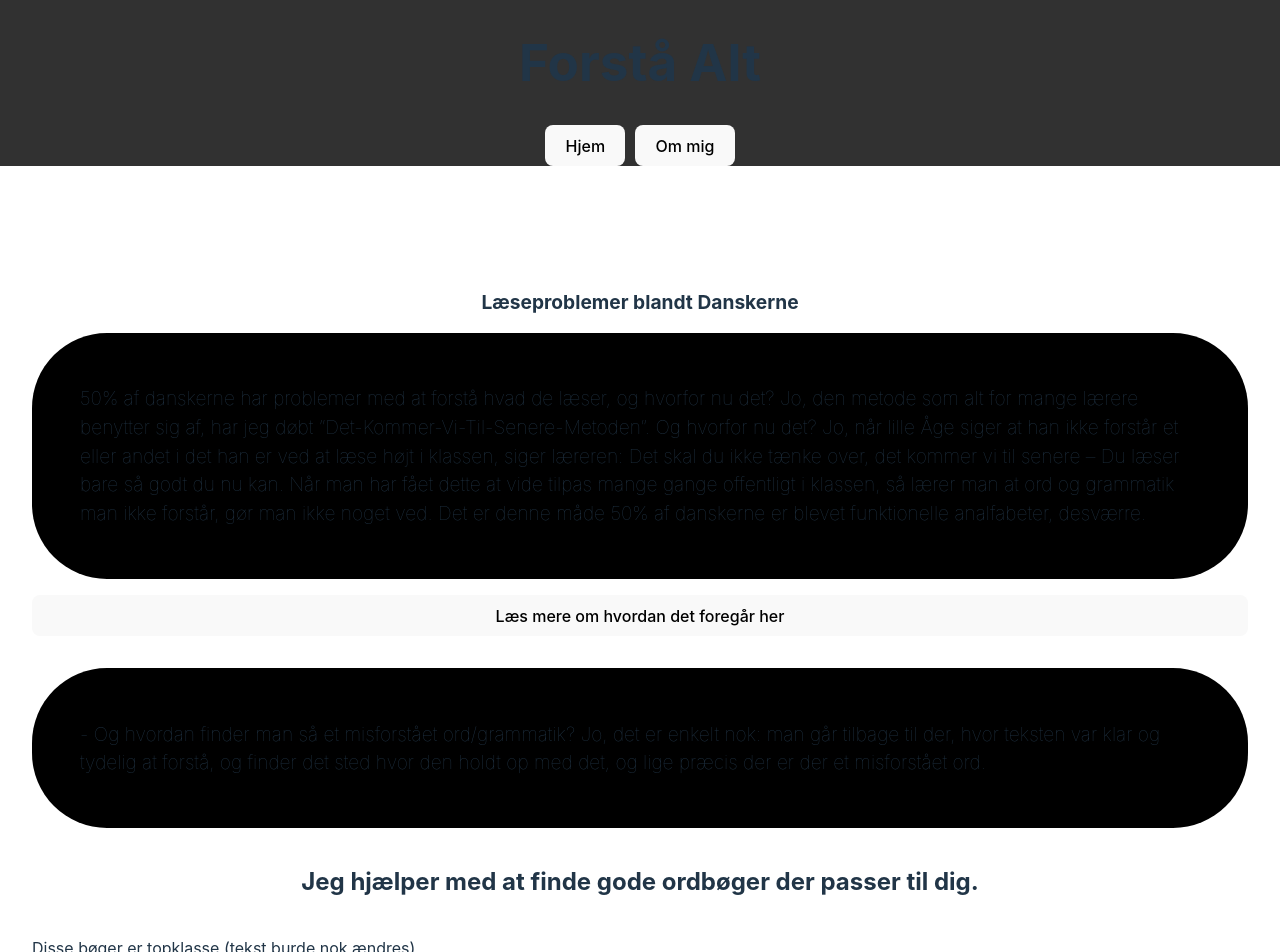
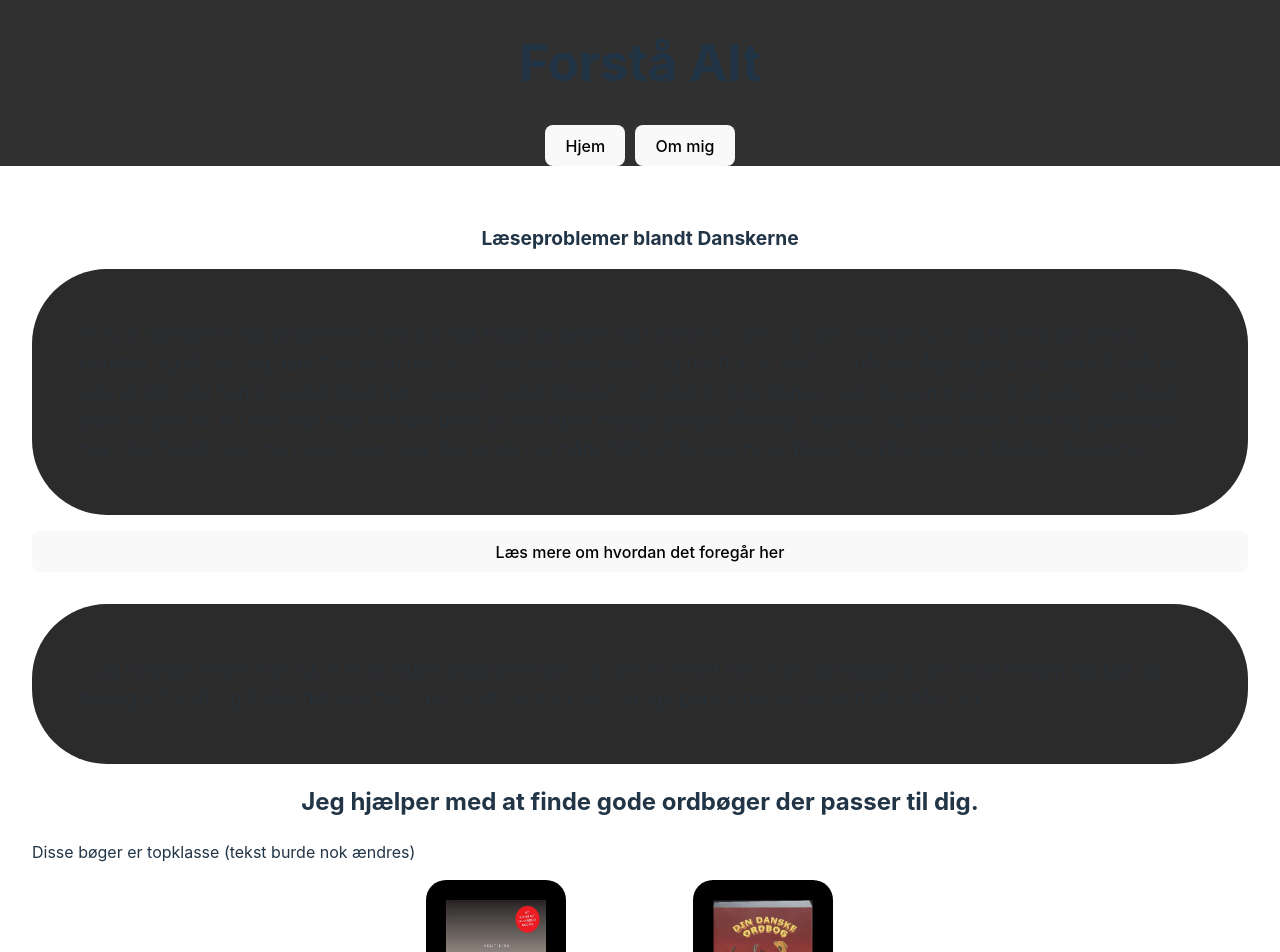
Before and after one commit to AndrxB/forstaa-alt, a React (Vite) app: page / in a window 1280 px wide. Shown: the top 952 px of the page. Built offline with nearby package versions, Linux system fonts and the light colour scheme.

Commit message:
small patch, the storyboard went under the titlecard

```diff
--- a/src/pages/HomePage.jsx
+++ b/src/pages/HomePage.jsx
@@ -59,12 +59,15 @@ function HomePage() {
                     hvor teksten var klar og tydelig at forstå, og finder det sted hvor den holdt op med det, og lige præcis
                     der er der et misforstået ord."
                 />
+            </div>
 
+
+            <div className="books-container">
                 <h2 className="books-title">Jeg hjælper med at finde gode ordbøger der passer til dig.</h2>
-                <div>Disse bøger er topklasse (tekst burde nok ændres)</div>
+                <p>Disse bøger er topklasse (tekst burde nok ændres)</p>
+            </div>
 
-                <Recommendations />
-            </div>
+            <Recommendations />
 
         </>
     )
--- a/src/styleSheets/HomePage.css
+++ b/src/styleSheets/HomePage.css
@@ -43,7 +43,7 @@ section {
 }
 
 .storyboard-item {
-  background-color: #000000;
+  background-color: #2b2b2b;
   padding-inline: 3rem;
   padding-block: 2rem ;
   border-radius: 75px;
--- a/src/styleSheets/index.css
+++ b/src/styleSheets/index.css
@@ -23,18 +23,15 @@ a:hover {
   color: #535bf2;
 }
 
-/* Remove extra top margin */
-@media only screen and (max-width: 1280px) {
-    body {
+body {
       position: relative;
       display: flex;
       flex-direction: column;
       gap: 1rem;
-      top: 16rem;
+      top: 12rem;
       margin: 2rem;
       place-items: center;
     }
-}
 
 section {
     background-color: #333;
```
